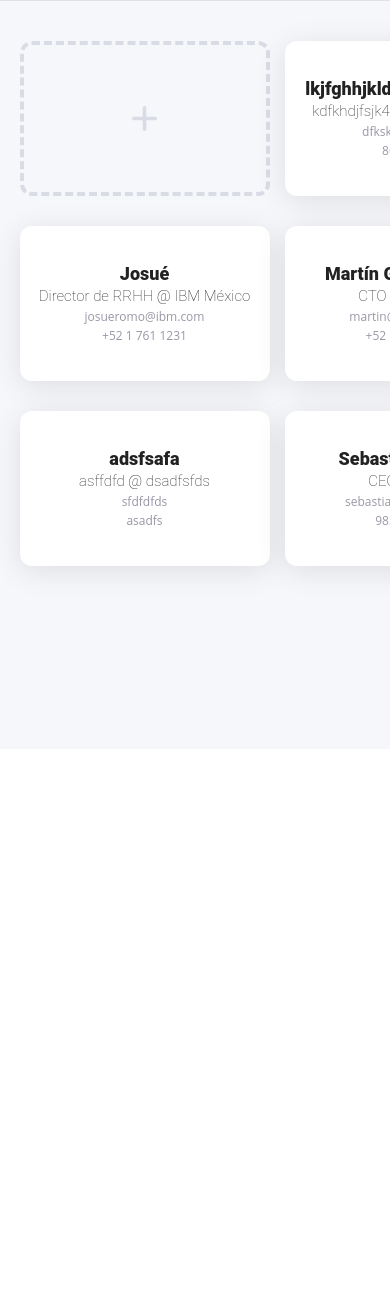
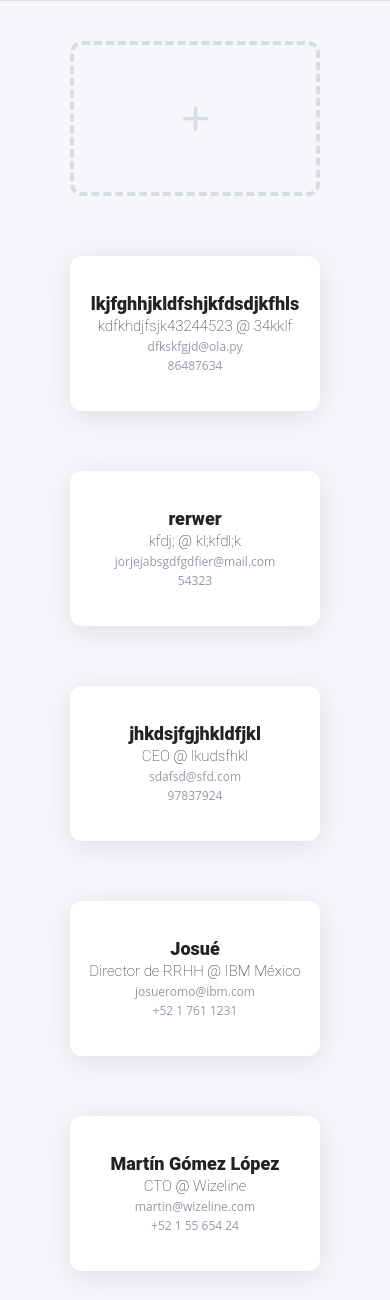
Before and after one commit to JonathanChavezTamales/Cardd, a Django app: page /home in a window 390 px wide; the page is wider, and only the part inside the window is pictured. Shown: the part 95-1395 px from the top of that part. Before the commit the page ends 684 px from the top of that part, so only its background shows below. Run offline with Django 3.2, Linux system fonts and the light colour scheme; data comes from the database, SQL or seed files in the repository.

Commit message:
Made home responsive

```diff
--- a/static/css/main.css
+++ b/static/css/main.css
@@ -422,6 +422,27 @@
 .card:hover {
   transform: scale(1.05); }
 
+@media only screen and (max-width: 1200px){
+  #wrapper-cards {
+    grid-template-columns: repeat(3, auto);
+  }
+}
+
+@media only screen and (max-width: 880px) {
+  #wrapper-cards {
+    grid-template-columns: repeat(2, auto);
+    justify-content: center;
+    gap: 60px;
+  }
+}
+
+@media only screen and (max-width: 620px) {
+  #wrapper-cards {
+    grid-template-columns: repeat(1, auto);
+  }
+}
+
+
 /* MODAL */
 #cards-add_card {
   box-shadow: none;
```
